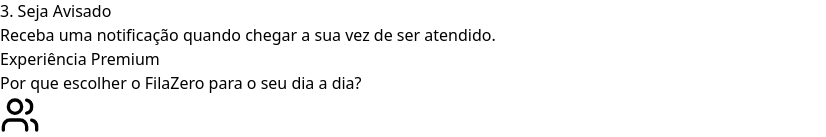
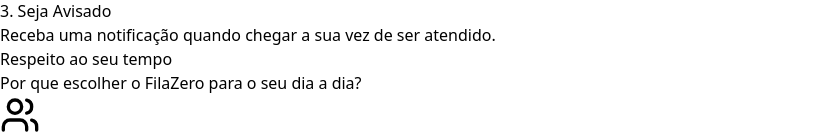
Before and after one commit to angelosilvanno/filazero, a React (Vite) app: page / in a window 1280 px wide. Shown: the part 361-498 px from the top of the page, without its empty margins (0-826 px from the left). Built offline with nearby package versions, Linux system fonts and the light colour scheme.

Commit message:
feat: atualizar links de navegação e renomear seção para 'Respeito ao seu tempo'

```diff
--- a/src/pages/Home.tsx
+++ b/src/pages/Home.tsx
@@ -21,7 +21,7 @@
         </div>
         <div className="hidden md:flex gap-8 text-sm font-medium text-slate-600">
           <a href="#como-funciona" className="hover:text-blue-600 transition-colors">Como Funciona</a>
-          <a href="#experiencia-premium" className="hover:text-blue-600 transition-colors">Unidades</a>
+          <a href="#respeito-ao-tempo" className="hover:text-blue-600 transition-colors">Unidades</a>
           <a href="#suporte" className="hover:text-blue-600 transition-colors">Suporte</a>
         </div>
         <Link to="/login" className="bg-blue-600 text-white px-6 py-2 rounded-full font-bold hover:bg-blue-700 transition-all shadow-md active:scale-95">
@@ -76,9 +76,9 @@
         </div>
       </section>
 
-      <section id="experiencia-premium" className="py-24 px-6 max-w-7xl mx-auto scroll-mt-24">
+      <section id="respeito-ao-tempo" className="py-24 px-6 max-w-7xl mx-auto scroll-mt-24">
         <div className="text-center mb-16">
-          <h2 className="text-4xl font-black text-blue-900 mb-4">Experiência Premium</h2>
+          <h2 className="text-4xl font-black text-blue-900 mb-4">Respeito ao seu tempo</h2>
           <p className="text-slate-500 text-lg">Por que escolher o FilaZero para o seu dia a dia?</p>
         </div>
 
```
